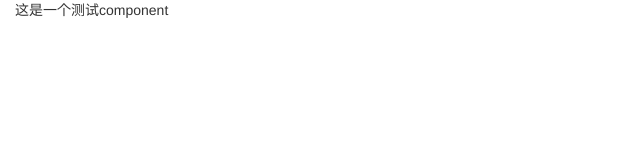
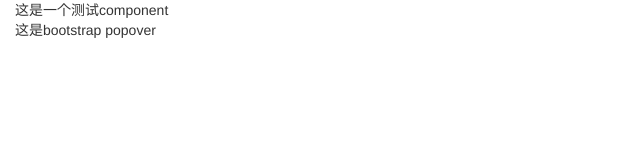
Before and after one commit to cao5zy/angular2-lab, an Angular app in the folder src/lab/: page /lab-module1/lab-component1 in a window 1280 px wide. Shown: the top 160 px of the page, without its empty margins (0-640 px from the left). Built offline with nearby package versions, Linux system fonts and the light colour scheme.

Commit message:
bootstrap popover 组件成功安装

```diff
--- /dev/null
+++ b/src/lab/src/modules/lab-module1/component/bootstrap-popover.component.ts
@@ -0,0 +1,10 @@
+import { Component, OnInit } from '@angular/core';
+
+@Component({
+	selector: 'lab-bootstrap-popover'
+	,templateUrl: './../template/lab-bootstrap-popover.template.html'
+	,styleUrls: []
+})
+export class BootstrapPopoverComponent {
+
+}
--- /dev/null
+++ b/src/lab/src/modules/lab-module1/component/index.ts
@@ -0,0 +1,2 @@
+export * from './bootstrap-popover.component';
+export * from './lab-component1.component';
--- a/src/lab/src/modules/lab-module1/lab-module1.module.ts
+++ b/src/lab/src/modules/lab-module1/lab-module1.module.ts
@@ -1,7 +1,8 @@
 import { NgModule } from '@angular/core';
 
 // pf_conn_mng
-import { LabComponent1Component } from './component/lab-component1.component';
+import { LabComponent1Component
+    , BootstrapPopoverComponent } from './component';
 import { LabModule1Routing } from './lab-module1.routing';
 
 @NgModule({
@@ -10,6 +11,7 @@ import { LabModule1Routing } from './lab-module1.routing';
     ],
     declarations: [
     	LabComponent1Component
+        , BootstrapPopoverComponent
     ],
     exports: [
         LabComponent1Component
--- /dev/null
+++ b/src/lab/src/modules/lab-module1/template/lab-bootstrap-popover.template.html
@@ -0,0 +1,3 @@
+<div>
+这是bootstrap popover
+</div>
--- a/src/lab/src/modules/lab-module1/template/lab-component1.template.html
+++ b/src/lab/src/modules/lab-module1/template/lab-component1.template.html
@@ -1,3 +1,4 @@
 <div>
 这是一个测试component
 </div>
+<lab-bootstrap-popover></lab-bootstrap-popover>
```
